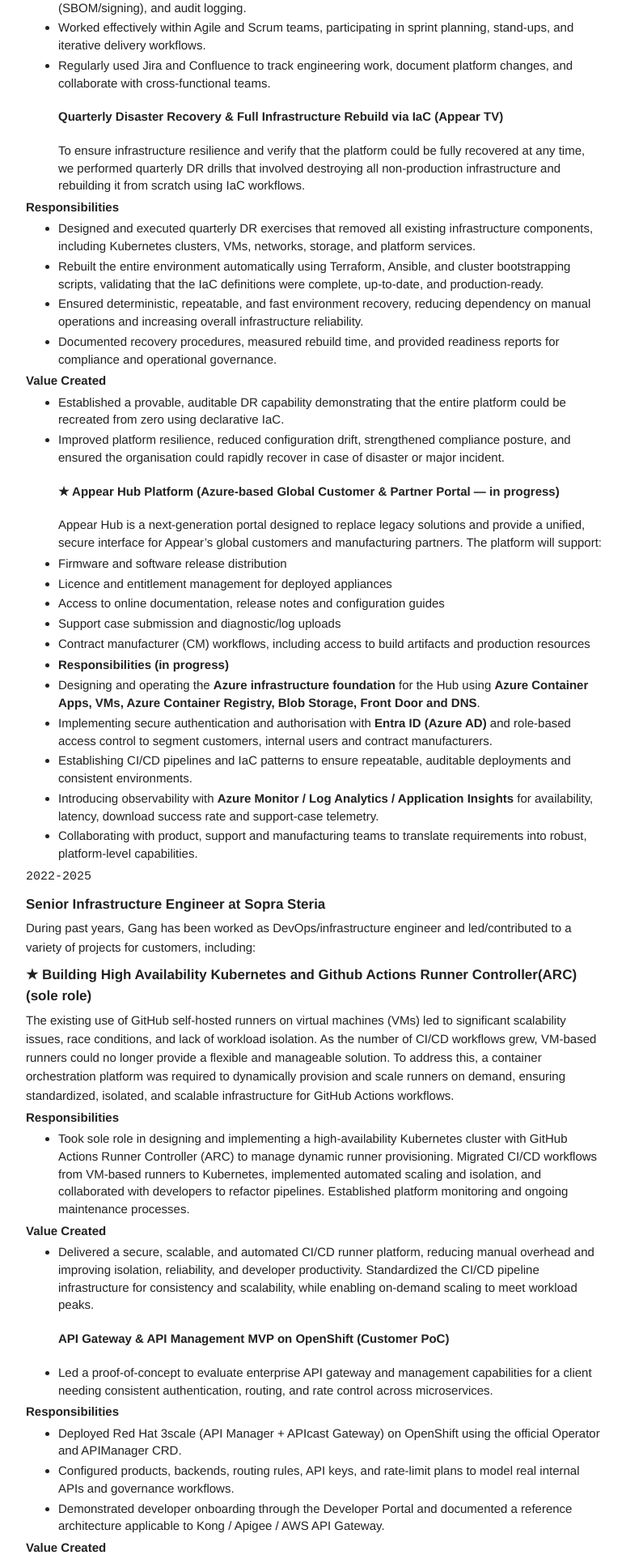
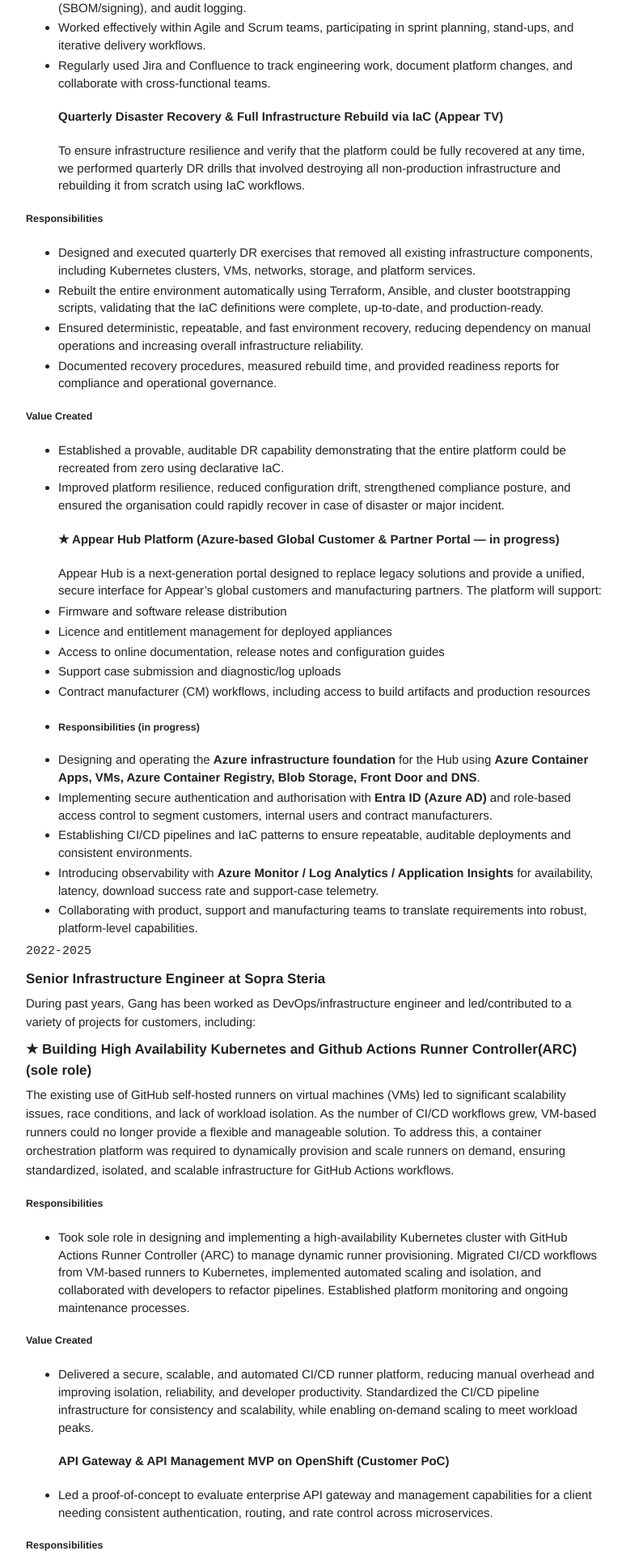
Before and after one commit to gcccheng/wugui, a Jekyll site: the page built from cvenglish.md, in a window 1280 px wide. Shown: the part 1888-3808 px from the top of the page at 81% size, without its empty margins (118-892 px from the left). Built offline with Jekyll 4.4.1, drawn with Linux system fonts in a browser that asks for light colours.

```diff
--- a/cvenglish.md
+++ b/cvenglish.md
@@ -53,14 +53,14 @@ Designed and delivered an **internal AI/LLM enablement platform** to support eng
 #### Quarterly Disaster Recovery & Full Infrastructure Rebuild via IaC (Appear TV)
 To ensure infrastructure resilience and verify that the platform could be fully recovered at any time, we performed quarterly DR drills that involved destroying all non-production infrastructure and rebuilding it from scratch using IaC workflows.
 
-**Responsibilities**
+##### Responsibilities
 
 - Designed and executed quarterly DR exercises that removed all existing infrastructure components, including Kubernetes clusters, VMs, networks, storage, and platform services.
 - Rebuilt the entire environment automatically using Terraform, Ansible, and cluster bootstrapping scripts, validating that the IaC definitions were complete, up-to-date, and production-ready.
 - Ensured deterministic, repeatable, and fast environment recovery, reducing dependency on manual operations and increasing overall infrastructure reliability.
 - Documented recovery procedures, measured rebuild time, and provided readiness reports for compliance and operational governance.
 
-**Value Created**
+##### Value Created
 
 - Established a provable, auditable DR capability demonstrating that the entire platform could be recreated from zero using declarative IaC.
 - Improved platform resilience, reduced configuration drift, strengthened compliance posture, and ensured the organisation could rapidly recover in case of disaster or major incident.
@@ -72,7 +72,7 @@ Appear Hub is a next-generation portal designed to replace legacy solutions and
 - Support case submission and diagnostic/log uploads
 - Contract manufacturer (CM) workflows, including access to build artifacts and production resources
 -
-**Responsibilities (in progress)**
+##### Responsibilities (in progress)
 
 - Designing and operating the **Azure infrastructure foundation** for the Hub using **Azure Container Apps, VMs, Azure Container Registry, Blob Storage, Front Door and DNS**.
 - Implementing secure authentication and authorisation with **Entra ID (Azure AD)** and role-based access control to segment customers, internal users and contract manufacturers.
@@ -87,95 +87,95 @@ During past years, Gang has been worked as DevOps/infrastructure engineer and le
 ### ★ Building High Availability Kubernetes and Github Actions Runner Controller(ARC)(sole role)
 The existing use of GitHub self-hosted runners on virtual machines (VMs) led to significant scalability issues, race conditions, and lack of workload isolation. As the number of CI/CD workflows grew, VM-based runners could no longer provide a flexible and manageable solution. To address this, a container orchestration platform was required to dynamically provision and scale runners on demand, ensuring standardized, isolated, and scalable infrastructure for GitHub Actions workflows.
 
-**Responsibilities**
+##### Responsibilities
 
 - Took sole role in designing and implementing a high-availability Kubernetes cluster with GitHub Actions Runner Controller (ARC) to manage dynamic runner provisioning. Migrated CI/CD workflows from VM-based runners to Kubernetes, implemented automated scaling and isolation, and collaborated with developers to refactor pipelines. Established platform monitoring and ongoing maintenance processes.
 
-**Value Created**
+##### Value Created
 
 - Delivered a secure, scalable, and automated CI/CD runner platform, reducing manual overhead and improving isolation, reliability, and developer productivity. Standardized the CI/CD pipeline infrastructure for consistency and scalability, while enabling on-demand scaling to meet workload peaks.
 #### API Gateway & API Management MVP on OpenShift (Customer PoC)
 - Led a proof-of-concept to evaluate enterprise API gateway and management capabilities for a client needing consistent authentication, routing, and rate control across microservices.
 
-**Responsibilities**
+##### Responsibilities
 
 - Deployed Red Hat 3scale (API Manager + APIcast Gateway) on OpenShift using the official Operator and APIManager CRD.
 - Configured products, backends, routing rules, API keys, and rate-limit plans to model real internal APIs and governance workflows.
 - Demonstrated developer onboarding through the Developer Portal and documented a reference architecture applicable to Kong / Apigee / AWS API Gateway.
 
-**Value Created**
+##### Value Created
 
 - Delivered a working MVP showing how API traffic, authentication, and governance could be centralised. Provided a clear foundation for future API-first adoption, even though the PoC did not proceed to production.
 #### Implementing Local S3-Compatible Backend for Terraform State Management using MinIO on Kubernetes(sole role)
 - Terraform state files were previously stored on local disks, causing issues like lack of version control and collaboration challenges. Public cloud storage (e.g., AWS S3) was not an option due to policy constraints.
 
-**Responsibilities**
+##### Responsibilities
 
 - Designed and deployed a MinIO-based S3-compatible backend on an internal Kubernetes platform. Integrated it with GitHub Actions pipelines to enable secure and versioned Terraform state storage within the CI/CD workflow.
 
-**Value Created**
+##### Value Created
 
 - Established a reliable, centralized, and versioned Terraform state backend, improving collaboration, auditability, and infrastructure stability—without relying on public cloud services.
 #### Implementing GitOps Deployment Workflow with Argo CD (sole role)**
 - With increasing demands from developers for faster and more flexible deployments, there was a growing need for a platform that allows developers to dynamically choose which environment to deploy their code to. The goal was to create an automated workflow where a code merge in GitHub would automatically trigger deployment of a new version in Kubernetes — enabling self-service, reducing manual operations, and aligning with modern DevOps practices.
 
-**Responsibilities**
+##### Responsibilities
 
 - Designed and implemented GitOps workflows using Argo CD, connecting GitHub branches to Kubernetes namespaces for automated deployments. Built Helm-based reusable templates and structured repositories for dynamic environments, and implemented RBAC and project isolation for security. Worked with development teams to define deployment flows and ensure smooth integration.
 
-**Value Created**
+##### Value Created
 
 - Established a flexible and automated deployment pipeline aligned with GitOps, enabling developers to deploy code seamlessly across environments. Improved deployment speed, consistency, and security, and reduced operational overhead by shifting to self-service workflows.
 #### Infrastructure Standardization and Automation(sole role)
 - The current infrastructure management was manual, inconsistent, and lacked standardization, leading to inefficiencies and errors across different environments.
 
-**Responsibilities**
+##### Responsibilities
 
 - Standardized operating systems, simplified and automated VM provisioning and management process.
 
-**Value Created**
+##### Value Created
 
 - Improve infrastructure consistency, reduce manual errors, enhance security, and significantly speed up deployment times through automation.
 #### Troubleshooting and Improving CI/CD Pipelines
 - The development team encountered various errors and instability when running pipelines on self-hosted runners.
 
-**Responsibilities**
+##### Responsibilities
 
 - Troubleshot pipeline errors, optimized performance, improved reliability, and worked closely with developers to maintain organized workflows.
 
-**Value Created**
+##### Value Created
 
 - Freed developers from troubleshooting, allowing them to focus on development and improving overall pipeline efficiency.
 #### Automating Provisioning of Red Hat Linux (sole role)
 - RHEL7 was approaching the end of support, so upgrading hundreds of RHEL7 was a high priority.
 - RHEL9 needs to be tested and configured before production use.
 
-**Responsibilities**
+##### Responsibilities
 
 - Designed upgrading plan with application owners and automated upgrading job with Ansible.
 - Created a customized Red Hat image template for VMware and tested aginst production environment.
 
-**Value Created**
+##### Value Created
 
 - Ensure systems are aligned with security compliance standards.
 #### Ansible Automation Platform on Openshift
 - With an ever-increasing number of playbooks, inventories, and workflows, manually managing them is challenging. A central platform is required to orchestrate all the elements related to Ansible.
 
-**Responsibilities**
+##### Responsibilities
 
 - Collaborated with teams on deploying the Ansible Automation Platform on Openshift.
 
-**Value Created**
+##### Value Created
 
 - Reduced manual tasks and errors while managing playbooks, inventories, and secrets, improved operational efficiency, and enhanced security
 #### ★ Automating Patching of Red Hat VM (sole role)
 - The manual patching process for a large-scale Red Hat environment was time-consuming and prone to errors, requiring a more efficient automated solution.
 
-**Responsibilities**
+##### Responsibilities
 
 - Designed and implemented an Ansible-based workflow with Red Hat Satellite to automate patching.
 
-**Value Created**
+##### Value Created
 
 - Streamlined patching, reduced errors, and improved system uptime and security across the infrastructure.
 
@@ -184,7 +184,7 @@ The existing use of GitHub self-hosted runners on virtual machines (VMs) led to
 ### System Engineer at University of Oslo
 - At the University of Oslo, Gang played a key role in managing and operating a local data center dedicated to delivering robust and reliable scientific computing infrastructure for researchers at the Centre for Molecular Medicine Norway (NCMM). His responsibilities spanned core IT operations, distributed systems engineering, and close collaboration with scientific researchers.
 
-**Responsibilities**
+##### Responsibilities
 
 - Server & Infrastructure Management: Installed, configured, and maintained compute systems for scientific workloads, including Linux-based compute nodes, distributed HPC servers, and NVIDIA GPU-accelerated machines. Built and operated foundational components of the university’s high-performance computing environment, ensuring system reliability, performance, and scalability across research workloads.
 - Windows Deployment and Administration: Automated provisioning and lifecycle management of Windows clients using PXE and SCCM (System Center Configuration Manager). Streamlined software distribution, security patching, and policy compliance for stable operation.
@@ -199,7 +199,7 @@ This role formed the foundation for Gang’s later specialization in large-scale
 ### Archive Assistant & Logger — Olympic Broadcasting Services (OBS), Beijing Olympics
 OBS is the International Olympic Committee’s broadcast organization responsible for host broadcasting for the Olympic Games.
 
-**Responsibilities**
+##### Responsibilities
 
 - Logged event highlights (SOG) with timestamps for indexing and editing workflows.
 - Worked at the International Broadcast Center (IBC) with global production teams handling multi-venue live feeds.
```
